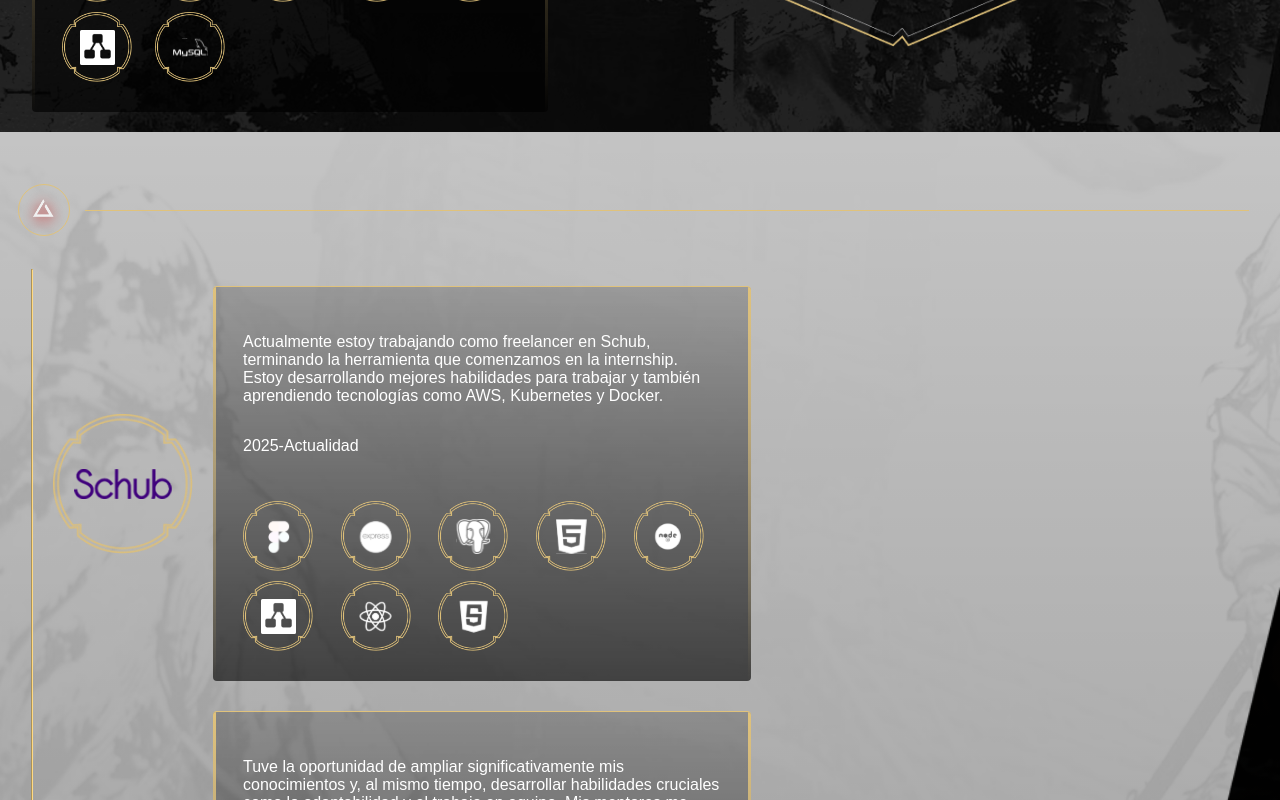
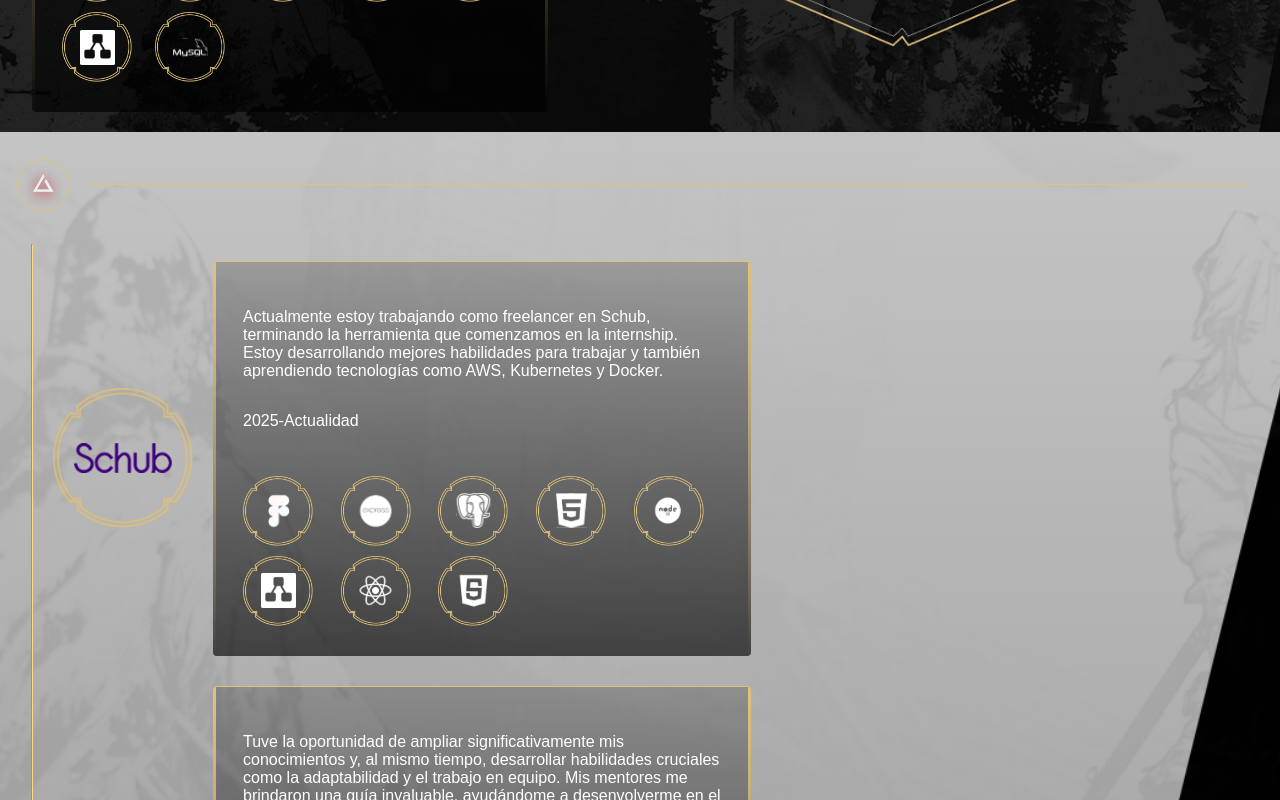
Before and after one commit to voxaive/portfolio, a React (Vite) app: page / in a window 1280 px wide. Shown: the part 2040-2840 px from the top of the page. Built offline with nearby package versions, Linux system fonts and the light colour scheme.

Commit message:
Update style.css

```diff
--- a/src/pages/Jobs/style.css
+++ b/src/pages/Jobs/style.css
@@ -8,7 +8,7 @@
 
 .jobs {
   margin: 0px;
-  padding: 8% 0% 8% 0%;
+  padding: 6% 0% 6% 0%;
 }
 .jobs-runes {
   justify-content: start;
```
